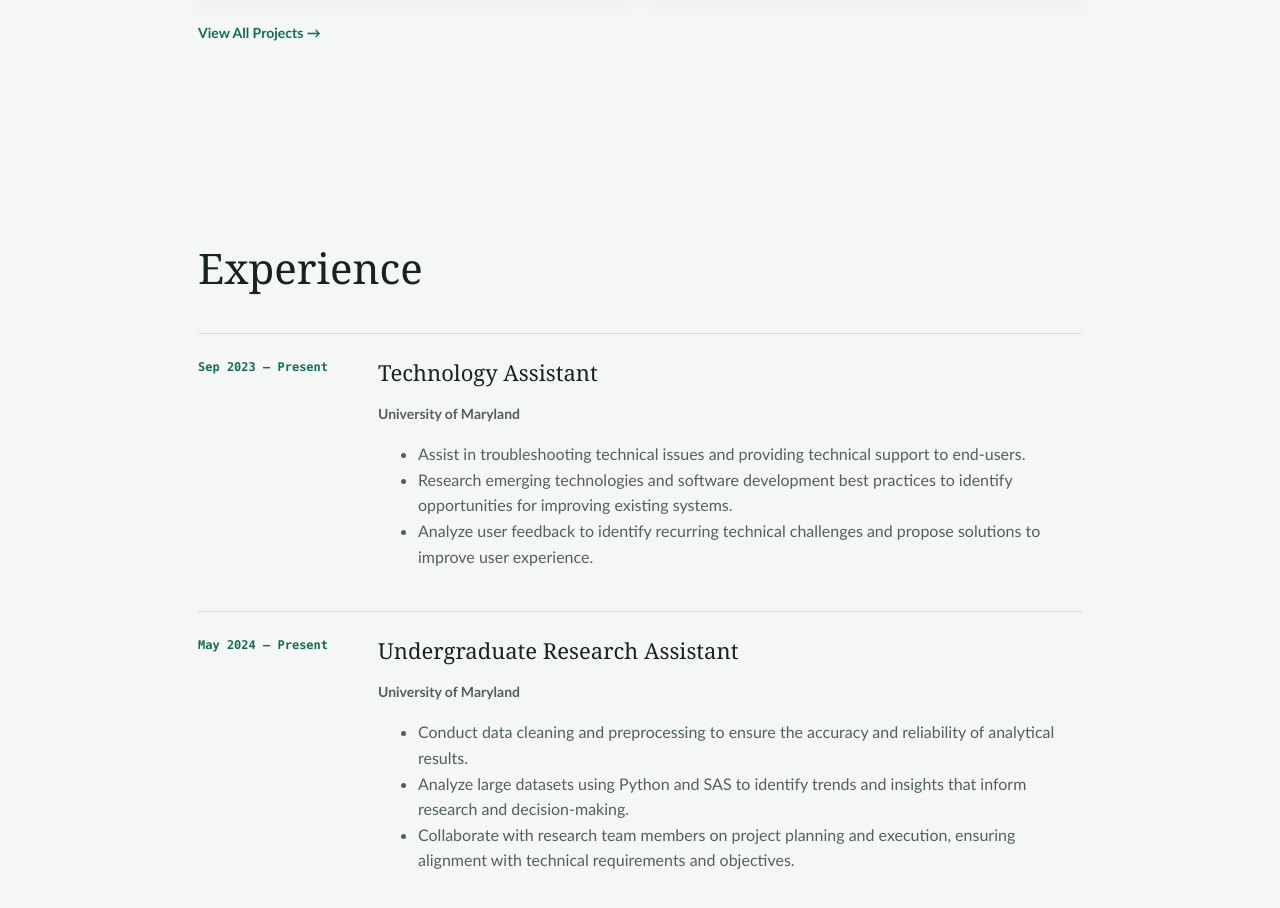
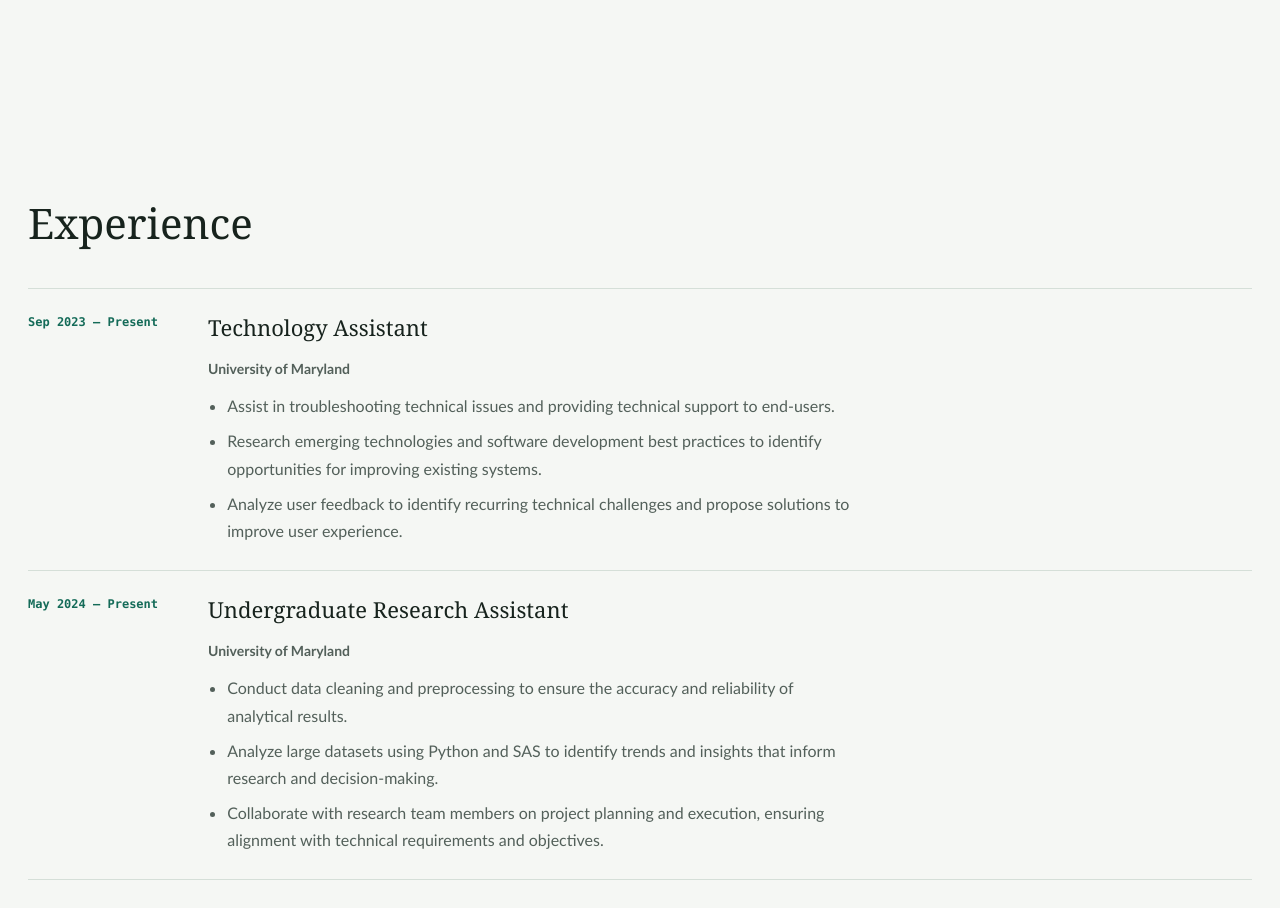
Before and after one commit to Nuoyx/nuoy-personal-website-frontend, a React (Vite) app: page / in a window 1280 px wide. Shown: the part 1876-2784 px from the top of the page. Built offline with nearby package versions, Linux system fonts and the light colour scheme.

Commit message:
refactor: unify home section styles and component structure

```diff
--- a/src/pages/home/HomePage.css
+++ b/src/pages/home/HomePage.css
@@ -1,6 +1,34 @@
 .home-page {
   min-height: 100vh;
   background: var(--bg);
+}
+
+.home-section {
+  max-width: 1300px;
+  margin: 0 auto;
+  padding: 100px 28px;
+}
+
+.home-section__container {
+  width: 100%;
+}
+
+.home-section__heading {
+  display: flex;
+  align-items: baseline;
+  gap: 14px;
+  margin-bottom: 42px;
+}
+
+.home-section__heading h2 {
+  margin: 0;
+  font-size: 42px;
+  font-weight: 400;
+}
+
+.home-section__heading span {
+  color: var(--accent);
+  font: 700 12px var(--mono);
 }
 
 .home {
@@ -120,6 +148,14 @@
 }
 
 @media (max-width: 768px) {
+  .home-section {
+    padding: 72px 22px;
+  }
+
+  .home-section__heading h2 {
+    font-size: 34px;
+  }
+
   .home__hero {
     min-height: 600px;
     padding: 92px 22px 72px;
--- a/src/pages/home/contact/Contact.css
+++ b/src/pages/home/contact/Contact.css
@@ -2,10 +2,14 @@
   padding-bottom: 140px;
 }
 
-.contact__container {
+.contact .home-section__container {
   display: flex;
   flex-direction: column;
   gap: 24px;
+}
+
+.contact .home-section__heading h2 {
+  font-weight: 700;
 }
 
 .contact__content {
@@ -13,12 +17,6 @@
   flex-direction: column;
   gap: 18px;
   max-width: 680px;
-}
-
-.contact__heading h2 {
-  margin: 0;
-  font-size: 42px;
-  font-weight: 700;
 }
 
 .contact__item {
--- a/src/pages/home/contact/Contact.tsx
+++ b/src/pages/home/contact/Contact.tsx
@@ -5,9 +5,9 @@ import contactPhone from "../../../assets/contact-phone.png";
 
 function Contact() {
   return (
-    <div className="contact">
-      <div className="contact__container">
-        <div className="contact__heading">
+    <div className="home-section contact">
+      <div className="home-section__container">
+        <div className="home-section__heading">
           <h2>Contact</h2>
         </div>
 
--- a/src/pages/home/experience/Experience.css
+++ b/src/pages/home/experience/Experience.css
@@ -33,9 +33,15 @@
   font-weight: 600;
 }
 
-.experience__details p {
+.experience__description {
+  margin: 0;
+  padding-left: 1.2rem;
   max-width: 650px;
   line-height: 1.7;
+}
+
+.experience__description li + li {
+  margin-top: 8px;
 }
 
 @media (max-width: 600px) {
--- a/src/pages/home/experience/Experience.tsx
+++ b/src/pages/home/experience/Experience.tsx
@@ -3,10 +3,10 @@ import { experiences } from "../../../data/experience";
 
 function Experience() {
   return (
-    <div className="experience">
-      <div className="experience__container">
+    <div className="home-section experience">
+      <div className="home-section__container">
 
-        <div className="experience__heading">
+        <div className="home-section__heading">
           <h2>Experience</h2>
         </div>
 
--- a/src/pages/home/projects/Projects.tsx
+++ b/src/pages/home/projects/Projects.tsx
@@ -3,10 +3,10 @@ import { projects } from "../../../data/projects";
 
 function Projects() {
   return (
-    <div className="projects">
-      <div className="projects__container">
+    <div className="home-section projects">
+      <div className="home-section__container">
 
-        <div className="projects__heading">
+        <div className="home-section__heading">
           <h2>Projects</h2>
         </div>
 
--- a/src/pages/home/skills/Skills.css
+++ b/src/pages/home/skills/Skills.css
@@ -1,46 +1,3 @@
-.skills,
-.projects,
-.experience,
-.contact {
-  max-width: 940px;
-  margin: 0 auto;
-  padding: 100px 28px;
-}
-
-.skills__container,
-.projects__container,
-.experience__container,
-.contact__container {
-  width: 100%;
-}
-
-.skills__heading,
-.projects__heading,
-.experience__heading,
-.contact__heading {
-  display: flex;
-  align-items: baseline;
-  gap: 14px;
-  margin-bottom: 42px;
-}
-
-.skills__heading h2,
-.projects__heading h2,
-.experience__heading h2,
-.contact__heading h2 {
-  margin: 0;
-  font-size: 42px;
-  font-weight: 400;
-}
-
-.skills__heading span,
-.projects__heading span,
-.experience__heading span,
-.contact__heading span {
-  color: var(--accent);
-  font: 700 12px var(--mono);
-}
-
 .skills__grid {
   display: grid;
   grid-template-columns: repeat(2, 1fr);
@@ -75,22 +32,7 @@
 }
 
 @media (max-width: 600px) {
-
-  .skills,
-  .projects,
-  .experience,
-  .contact {
-    padding: 72px 22px;
-  }
-
   .skills__grid {
     grid-template-columns: 1fr;
   }
-
-  .skills__heading h2,
-  .projects__heading h2,
-  .experience__heading h2,
-  .contact__heading h2 {
-    font-size: 34px;
-  }
 }
--- a/src/pages/home/skills/Skills.tsx
+++ b/src/pages/home/skills/Skills.tsx
@@ -3,10 +3,10 @@ import { skills } from "../../../data/skills";
 
 function Skills() {
   return (
-    <div className="skills">
-      <div className="skills__container">
+    <div className="home-section skills">
+      <div className="home-section__container">
 
-        <div className="skills__heading">
+        <div className="home-section__heading">
           <h2>Skills</h2>
         </div>
 
```
